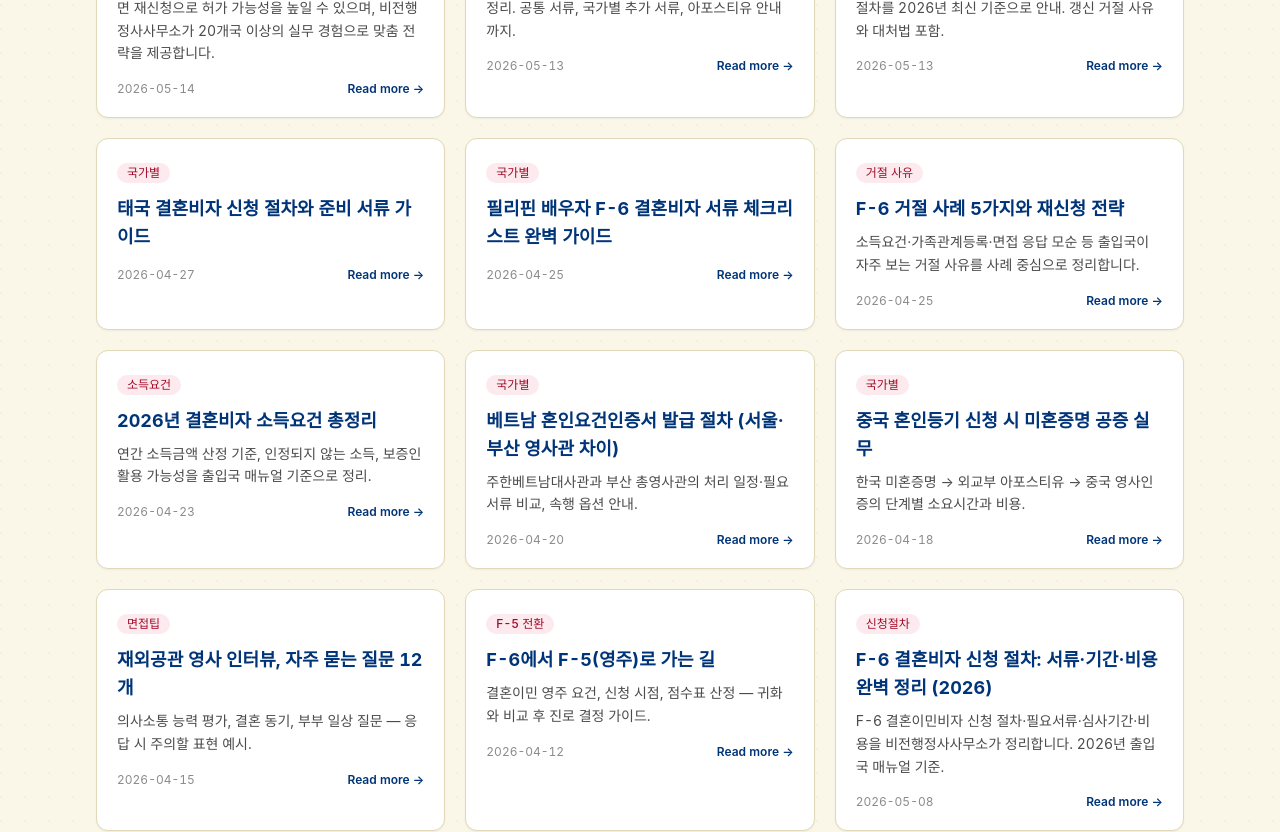
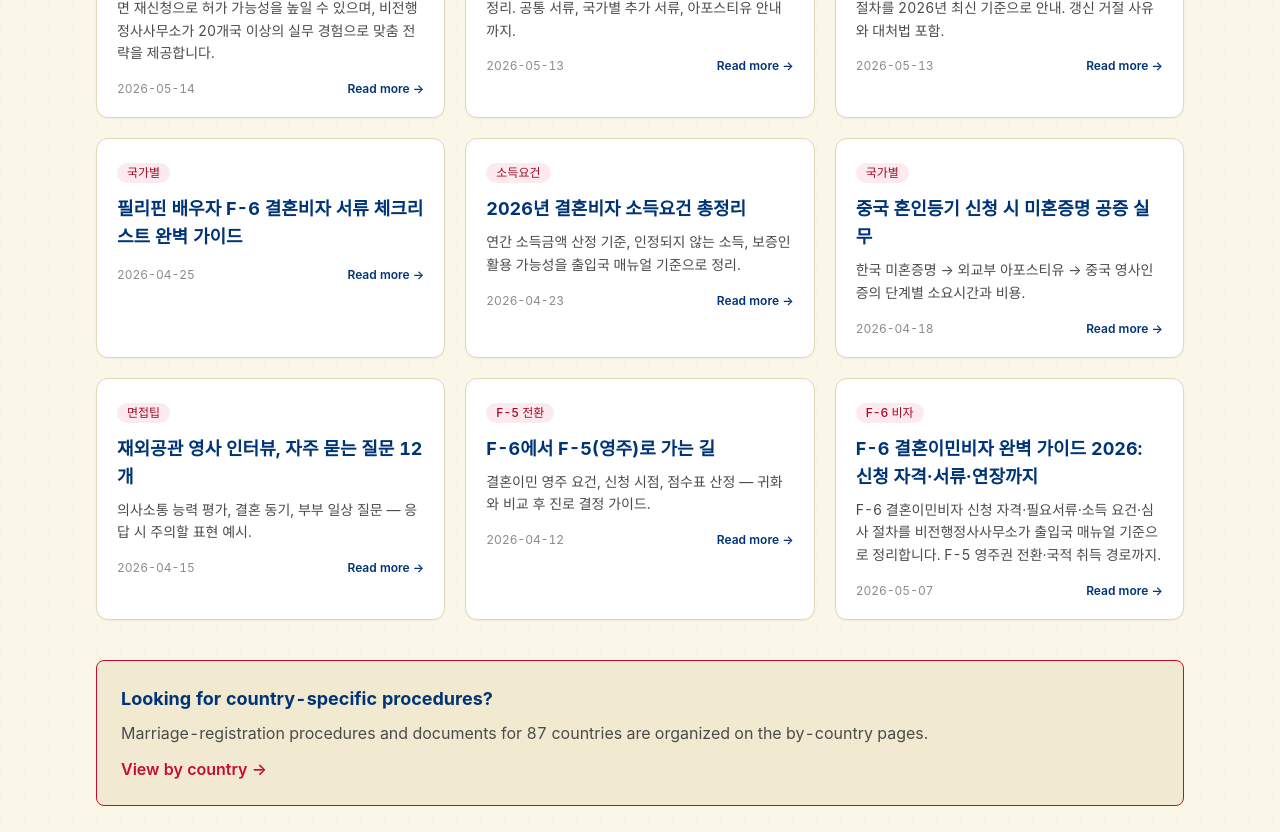
Before and after one commit to alexkorea/f6visa-website, a Next.js app: page /en/blog in a window 1280 px wide. Shown: the part 860-1692 px from the top of the page. Built offline with nearby package versions, Linux system fonts and the light colour scheme; no server answers; a web font is replaced by a local one.

Commit message:
fix: remove deleted slugs from blog-posts.ts

```diff
--- a/src/data/blog-posts.ts
+++ b/src/data/blog-posts.ts
@@ -50,24 +50,10 @@ export const BLOG_POSTS: BlogPostMeta[] = [
     date: '2026-05-13',
   },
   {
-    slug: 'thai-marriage-visa-process',
-    badge: '국가별',
-    title: '태국 결혼비자 신청 절차와 준비 서류 가이드',
-    summary: '',
-    date: '2026-04-27',
-  },
-  {
     slug: 'f6-philippines-spouse-visa-doc-checklist',
     badge: '국가별',
     title: '필리핀 배우자 F-6 결혼비자 서류 체크리스트 완벽 가이드',
     summary: '',
-    date: '2026-04-25',
-  },
-  {
-    slug: 'f6-rejected-causes',
-    badge: '거절 사유',
-    title: 'F-6 거절 사례 5가지와 재신청 전략',
-    summary: '소득요건·가족관계등록·면접 응답 모순 등 출입국이 자주 보는 거절 사유를 사례 중심으로 정리합니다.',
     date: '2026-04-25',
   },
   {
@@ -76,13 +62,6 @@ export const BLOG_POSTS: BlogPostMeta[] = [
     title: '2026년 결혼비자 소득요건 총정리',
     summary: '연간 소득금액 산정 기준, 인정되지 않는 소득, 보증인 활용 가능성을 출입국 매뉴얼 기준으로 정리.',
     date: '2026-04-23',
-  },
-  {
-    slug: 'vietnam-cert-marriage-eligibility',
-    badge: '국가별',
-    title: '베트남 혼인요건인증서 발급 절차 (서울·부산 영사관 차이)',
-    summary: '주한베트남대사관과 부산 총영사관의 처리 일정·필요서류 비교, 속행 옵션 안내.',
-    date: '2026-04-20',
   },
   {
     slug: 'china-affidavit-of-single',
@@ -106,13 +85,6 @@ export const BLOG_POSTS: BlogPostMeta[] = [
     date: '2026-04-12',
   },
   {
-    slug: 'f6-marriage-visa-application-process-2026',
-    badge: '신청절차',
-    title: 'F-6 결혼비자 신청 절차: 서류·기간·비용 완벽 정리 (2026)',
-    summary: 'F-6 결혼이민비자 신청 절차·필요서류·심사기간·비용을 비전행정사사무소가 정리합니다. 2026년 출입국 매뉴얼 기준.',
-    date: '2026-05-08',
-  },
-  {
     slug: 'f6-marriage-visa-complete-guide-2026',
     badge: 'F-6 비자',
     title: 'F-6 결혼이민비자 완벽 가이드 2026: 신청 자격·서류·연장까지',
```
